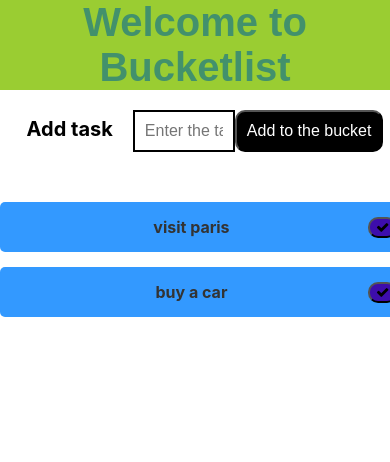
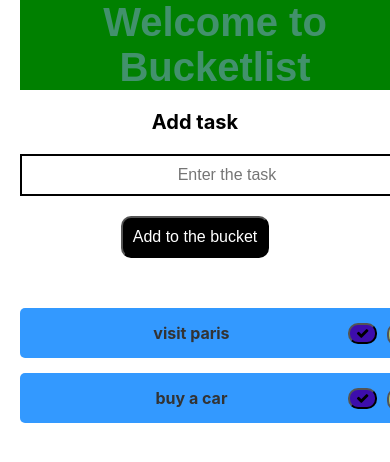
Before and after one commit to surajkawadkar/todolist, a React (Create React App) app: page / in a window 390 px wide. Shown: the top 462 px of the page. Built offline with nearby package versions, Linux system fonts and the light colour scheme.

Commit message:
validation fixed

```diff
--- a/src/components/AddItem.js
+++ b/src/components/AddItem.js
@@ -4,11 +4,16 @@ import '../style.css';
 import { UserProvider } from './Context';
 import ListItem from './ListItem';
 
+
+const initialState = {nameerror:""
+}
+
  class AddItem extends Component {
      constructor(props) {
          super(props)
 
          this.state = {
+             nameerror:'',
               element :'',
               list: ["visit paris","buy a car"]
          }
@@ -17,12 +22,38 @@ import ListItem from './ListItem';
      handleElementChange = (event)=>{
          this.setState({
              element : event.target.value})
+             this.setState(initialState)
 
      }
+    validate =()=>{
+        let nameerror=''
+        if (!this.state.element){
+            nameerror = "error in name"
+        }
 
+        if(nameerror){
+            this.setState({nameerror})
+            return false
+        }
+
+        return true
+
+    }
      handleSubmit = event=>{
 
          let newelement=this.state.element
+         const isValid = this.validate()
+         if (isValid){
+             console.log(this.state)
+         }
+
+        // let newelement
+        // if (this.state.element.length>1){
+        //     newelement= this.state.element
+        // }
+        // else{
+        //     null
+        // }
 
 
          this.setState({
@@ -99,9 +130,15 @@ import ListItem from './ListItem';
 
                 <div className="heading">Welcome to Bucketlist</div>
                     <label>Add task</label>
-                    <input type="text" value = {this.state.element} onChange={this.handleElementChange} placeholder="Enter the task"/>
+                    <input type="text"
+                     value = {this.state.element}
+                     onChange={this.handleElementChange}
+                      placeholder="Enter the task"/>
+
 
                     <button type="submit" onClick={this.handleSubmit} className="add-btn">Add to the bucket</button>
+                    <div style={{color:"red", fontsize:8}}>{this.state.nameerror}</div>
+
 
                     <ul className="ul-list">
                     {this.state.list.map((item,index)=>(
--- a/src/style.css
+++ b/src/style.css
@@ -141,3 +141,28 @@ ul{
   float: left;
 
 }
+
+@media screen and (max-width: 800px) {
+  ul {
+
+    margin-right: 20px;
+
+    width: 100%; /* The width is 100%, when the viewport is 800px or smaller */
+  }
+  ul li{
+    margin-right: 20px;
+    margin-left: 20px;
+  }
+  input{
+    margin: 20px;
+    width: 100%;
+  }
+
+  .heading{
+    background-color: green;
+    width: 100%;
+    margin-left: 20px;
+  }
+
+
+}
```
Also changed, not shown: src/components/FormValidation.js (added), 1 other file (tests, documents, lock files or other folders).
